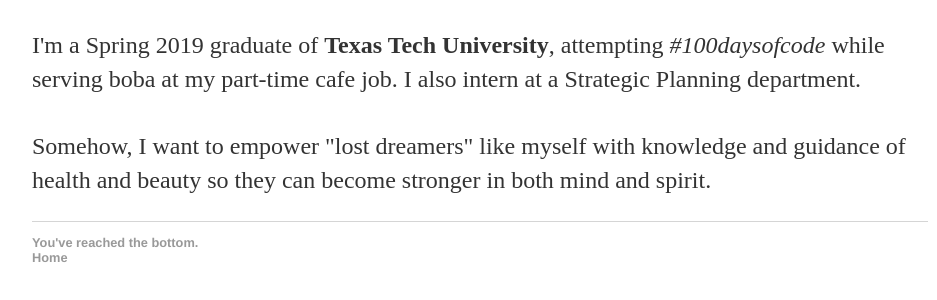
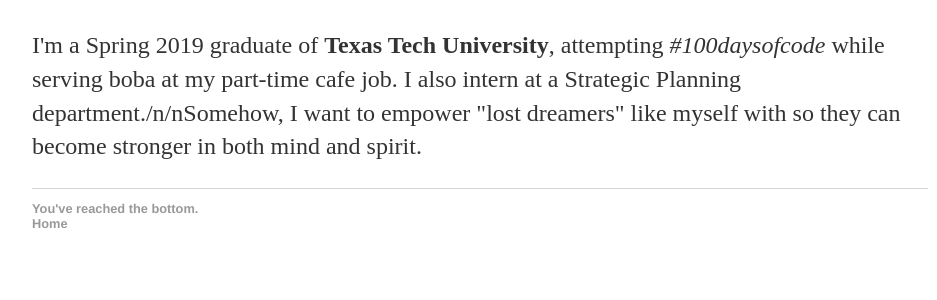
Before and after one commit to elyzzab/elyzzab.github.io, a plain HTML site: page index.html in a window 1280 px wide. Shown: the part 168-468 px from the top of the page, without its empty margins (160-1097 px from the left). Drawn offline with Linux system fonts and the light colour scheme.

Commit message:
Update index.html

```diff
--- a/index.html
+++ b/index.html
@@ -17,8 +17,8 @@
     <div class="blurb">
         <h1>Hi, I'm Elyzza!</h1>
         <p>I'm a Spring 2019 graduate of <b>Texas Tech University</b>, attempting <i>#100daysofcode</i>
-           while serving boba at my part-time cafe job. I also intern at a Strategic Planning department.<br><br>Somehow, I
-             want to empower "lost dreamers" like myself with knowledge and guidance of health and beauty so they can become stronger
+           while serving boba at my part-time cafe job. I also intern at a Strategic Planning department./n/nSomehow, I
+             want to empower "lost dreamers" like myself with so they can become stronger
             in both mind and spirit.</p>
     </div>
     </div>
```
